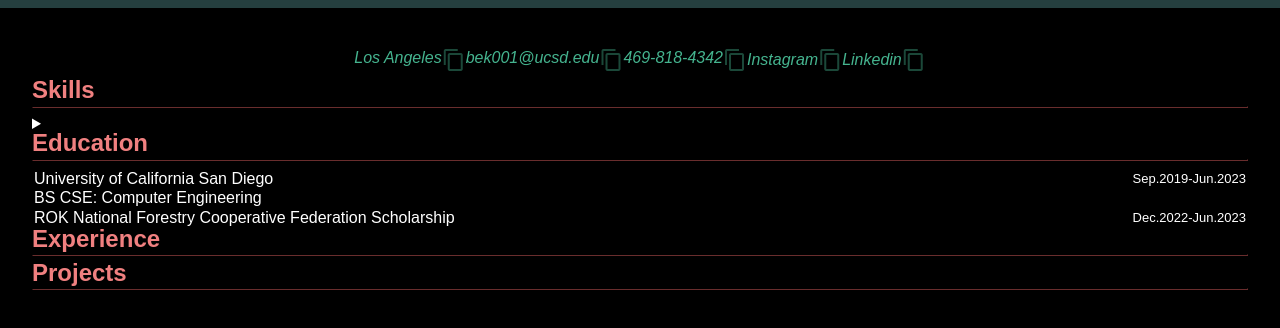
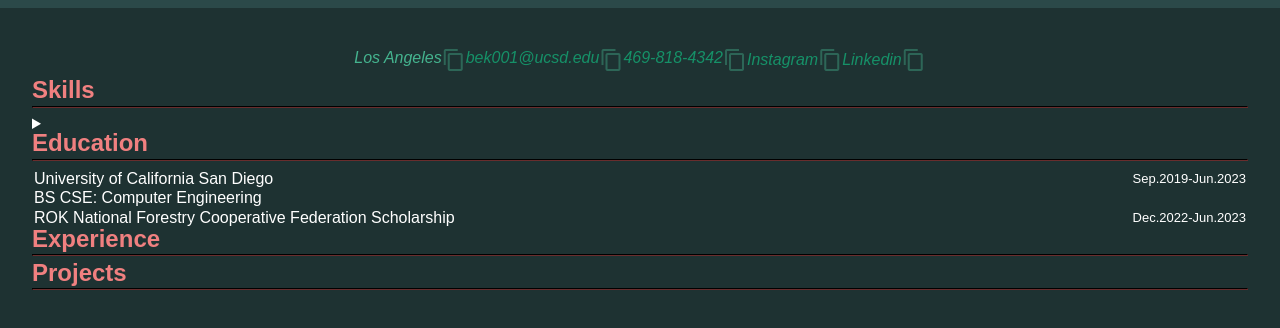
Before and after one commit to bkim9/Resume, a plain HTML site: page index.html in a window 1280 px wide. Shown: the part 48-376 px from the top of the page. Drawn offline with nearby package versions, Linux system fonts and the light colour scheme.

Commit message:
Update main.css

```diff
--- a/main.css
+++ b/main.css
@@ -6,7 +6,7 @@
 }
 
 html {
-    background-color: black;
+    background-color: rgb(30,50,50);
     color: white;
     font-family: Arial, Helvetica, sans-serif;
 }
@@ -24,6 +24,16 @@ header {
 main {
     padding: 2rem;
 }
+
+main a:link {
+    color: rgb(22, 145, 104);
+}
+
+/* visited link */
+main a:visited {
+    rgb(106, 233, 191);
+}
+
 
 .copy-row-box {
     display: flex;
@@ -181,10 +191,6 @@ input[type=checkbox]:checked+label {
         color: rgb(237, 97, 97);
     }
 
-    h2 a {
-        color: rgb(22, 145, 104);
-    }
-
     hr.divider {
         border-style: solid;
         border-color:rgb(255, 168, 168);
```
